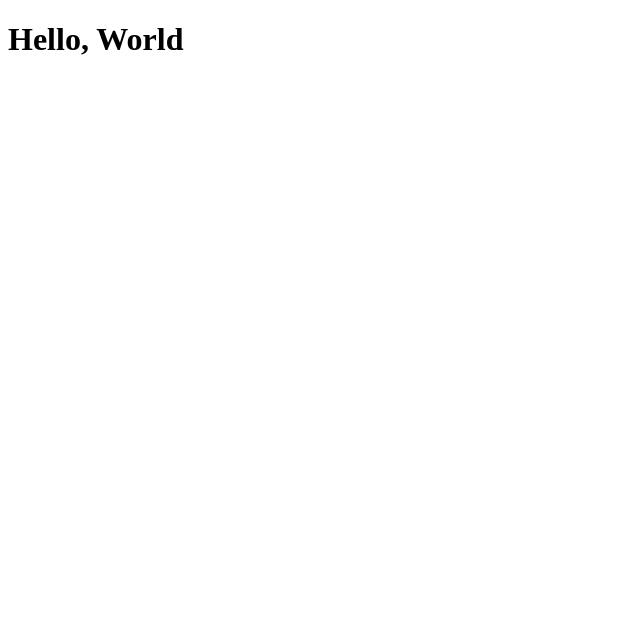
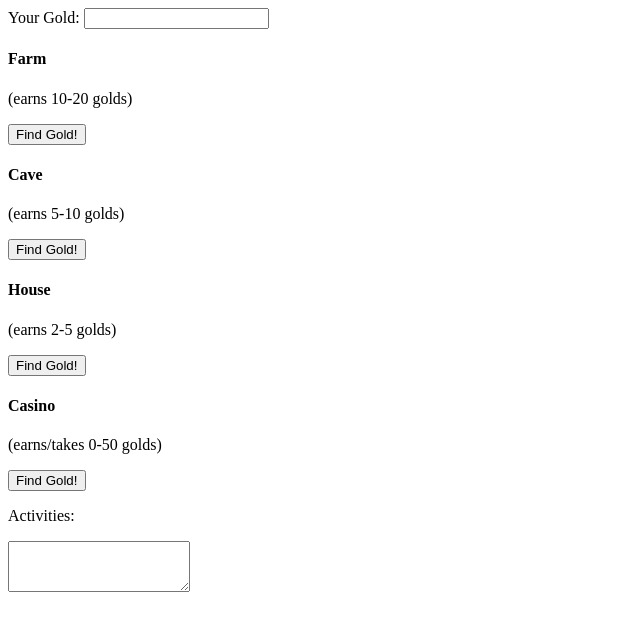
Before and after one commit to cramirez88/ninja_gold, a Flask app: page / in a window 1280 px wide. Shown: the top 631 px of the page, without its empty margins (0-640 px from the left). Run offline with Flask 2, Linux system fonts and the light colour scheme.

Commit message:
html for main page

```diff
--- a/templates/index.html
+++ b/templates/index.html
@@ -7,6 +7,49 @@
   <title>Ninja Gold</title>
 </head>
 <body>
-  <h1>Hello, World</h1>
+  <div class="container">
+    <div class="total-gold">
+      <label for="gold">Your Gold:</label>
+      <input type="text">
+    </div>
+    <div class="activities">
+      <div class="farm">
+        <h4>Farm</h4>
+        <p>(earns 10-20 golds)</p>
+        <form action="/process_money" method="post">
+          <input type="hidden" value="farm">
+          <input type="submit" value="Find Gold!">
+        </form>
+      </div>
+      <div class="cave">
+        <h4>Cave</h4>
+        <p>(earns 5-10 golds)</p>
+        <form action="/process_money" method="post">
+          <input type="hidden" value="cave">
+          <input type="submit" value="Find Gold!">
+        </form>
+      </div>
+      <div class="house">
+        <h4>House</h4>
+        <p>(earns 2-5 golds)</p>
+        <form action="/process_money" method="post">
+          <input type="hidden" value="house">
+          <input type="submit" value="Find Gold!">
+        </form>
+      </div>
+      <div class="casino">
+        <h4>Casino</h4>
+        <p>(earns/takes 0-50 golds)</p>
+        <form action="/process_money" method="post">
+          <input type="hidden" value="casino">
+          <input type="submit" value="Find Gold!">
+        </form>
+      </div>
+    </div>
+    <div class="display-activities">
+      <p>Activities:</p>
+      <textarea name="activities" rows="3"></textarea>
+    </div>
+  </div>
 </body>
 </html>
```
